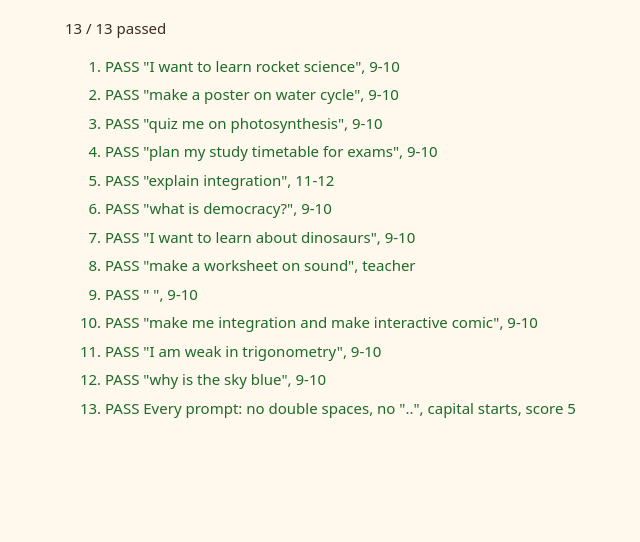
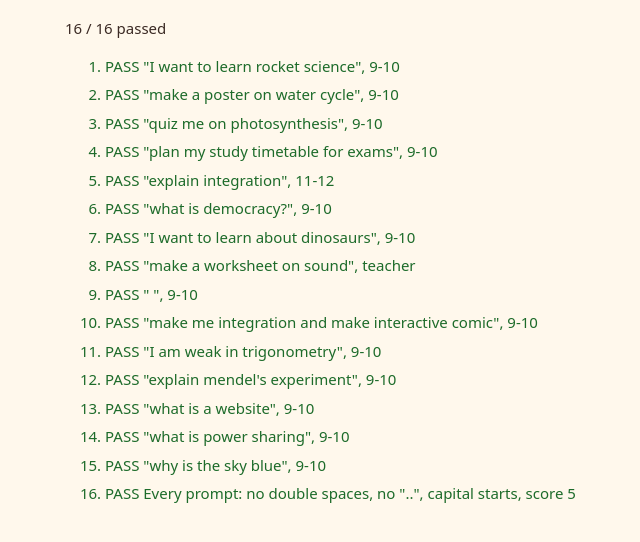
Before and after one commit to migikun474/nirdesh, a plain HTML site: page tests.html in a window 1280 px wide. Shown: the part 72-614 px from the top of the page, without its empty margins (195-835 px from the left). Drawn offline with Linux system fonts and the light colour scheme.

Commit message:
Smarter matching: CBSE chapter keywords, make only when asked
- ~250 CBSE chapter words across subjects (Mendel, Ohm's law, federalism, polynomials...)
- 'explain Mendel's experiment' / 'what is a website' stay learning questions
- multi-word keywords outweigh single words; -es plurals match

```diff
--- a/data.js
+++ b/data.js
@@ -3,36 +3,50 @@
 const NIRDESH_DATA = {
   subjects: [
     { id: 'space', role: 'a rocket scientist from ISRO', example: 'ISRO missions such as Chandrayaan-3',
-      keywords: ['rocket', 'satellite', 'planet', 'moon', 'mars', 'orbit', 'isro', 'space', 'chandrayaan', 'solar system'] },
+      keywords: ['rocket', 'satellite', 'planet', 'moon', 'mars', 'orbit', 'isro', 'space', 'chandrayaan', 'solar system',
+        'astronaut', 'gaganyaan', 'launch'] },
     { id: 'physics', role: 'a physics teacher', example: 'cricket, trains and the fan in your room',
-      keywords: ['force', 'motion', 'light', 'sound', 'electricity', 'magnet', 'energy', 'gravity', 'friction', 'newton', 'wave', 'physics'] },
+      keywords: ['force', 'motion', 'light', 'sound', 'electricity', 'magnet', 'energy', 'gravity', 'friction', 'newton', 'wave', 'physics',
+        'current', 'resistance', "ohm's law", 'ohm', 'lens', 'mirror', 'reflection', 'refraction', 'optics', 'power', 'pressure', 'heat', 'temperature', 'speed', 'velocity', 'acceleration', 'momentum', 'laws of motion', 'magnetic', 'magnetism', 'electromagnetic', 'nuclear', 'work and energy', 'thermodynamics'] },
     { id: 'chemistry', role: 'a chemistry teacher', example: 'cooking in an Indian kitchen',
-      keywords: ['atom', 'acid', 'reaction', 'element', 'periodic', 'carbon', 'metal', 'molecule', 'compound', 'chemistry'] },
+      keywords: ['atom', 'acid', 'reaction', 'element', 'periodic', 'carbon', 'metal', 'molecule', 'compound', 'chemistry',
+        'chemical', 'bond', 'bonding', 'salt', 'ph', 'mole', 'mixture', 'oxidation', 'reduction', 'non-metal', 'hydrocarbon', 'organic', 'polymer', 'electron', 'proton', 'neutron', 'isotope', 'valency', 'matter'] },
     { id: 'biology', role: 'a biology teacher', example: 'Indian plants and animals such as neem and the tiger',
-      keywords: ['cell', 'plant', 'human body', 'heart', 'dna', 'photosynthesis', 'animal', 'digestion', 'evolution', 'biology'] },
+      keywords: ['cell', 'plant', 'human body', 'heart', 'dna', 'photosynthesis', 'animal', 'digestion', 'evolution', 'biology',
+        'tissue', 'organ', 'gene', 'genetics', 'heredity', 'inheritance', 'mendel', 'chromosome', 'respiration', 'excretion', 'reproduction', 'ecosystem', 'food chain', 'hormone', 'nervous system', 'brain', 'blood', 'kidney', 'digestive', 'microorganism', 'bacteria', 'virus', 'enzyme', 'life processes', 'species', 'biodiversity', 'immunity'] },
     { id: 'maths', role: 'a maths teacher', example: 'rupees, cricket scores and train timings',
       keywords: ['equation', 'algebra', 'geometry', 'triangle', 'fraction', 'calculus', 'number', 'integration', 'differentiation',
-        'trigonometry', 'probability', 'statistics', 'quadratic', 'maths', 'math', 'mathematics'] },
+        'trigonometry', 'probability', 'statistics', 'quadratic', 'maths', 'math', 'mathematics',
+        'polynomial', 'linear equation', 'arithmetic progression', 'circle', 'volume', 'surface area', 'coordinate', 'mensuration', 'matrix', 'matrices', 'determinant', 'derivative', 'limits', 'vector', 'permutation', 'combination', 'sets', 'logarithm', 'percentage', 'ratio', 'profit', 'compound interest', 'simple interest', 'mean median mode', 'pythagoras', 'theorem', 'integral'] },
     { id: 'computers', role: 'a software engineer', example: 'UPI and other Indian apps',
-      keywords: ['coding', 'python', 'computer', 'programming', 'internet', 'website', 'app', 'java', 'javascript', 'html'] },
+      keywords: ['coding', 'python', 'computer', 'programming', 'internet', 'website', 'app', 'java', 'javascript', 'html',
+        'algorithm', 'database', 'sql', 'css', 'loop', 'variable', 'scratch', 'excel', 'cyber', 'binary', 'network'] },
     { id: 'ai', role: 'an AI researcher', example: 'Indian AI projects such as Bhashini',
-      keywords: ['ai', 'artificial intelligence', 'machine learning', 'chatgpt', 'claude', 'robot', 'neural network'] },
+      keywords: ['ai', 'artificial intelligence', 'machine learning', 'chatgpt', 'claude', 'robot', 'neural network',
+        'prompt', 'llm', 'deep learning', 'data science'] },
     { id: 'history', role: 'a history teacher', example: 'events from Indian history',
-      keywords: ['history', 'mughal', 'british', 'war', 'freedom', 'revolution', 'empire', 'gandhi'] },
+      keywords: ['history', 'mughal', 'british', 'war', 'freedom', 'revolution', 'empire', 'gandhi',
+        'nationalism', 'harappa', 'harappan', 'indus valley', 'maurya', 'gupta', 'ashoka', 'akbar', 'partition', 'independence', 'colonial', 'colonialism', 'world war', 'renaissance', 'civilisation', 'civilization', 'nazism', 'industrial revolution'] },
     { id: 'geography', role: 'a geography teacher', example: 'places in India such as the Himalayas',
-      keywords: ['river', 'mountain', 'climate', 'map', 'monsoon', 'earthquake', 'volcano', 'water cycle', 'soil', 'geography'] },
+      keywords: ['river', 'mountain', 'climate', 'map', 'monsoon', 'earthquake', 'volcano', 'water cycle', 'soil', 'geography',
+        'resources', 'agriculture', 'crop', 'mineral', 'natural vegetation', 'wildlife', 'drainage', 'population', 'latitude', 'longitude', 'rocks', 'weather', 'cyclone', 'flood', 'drought', 'desert', 'climate change'] },
     { id: 'civics', role: 'a civics teacher', example: 'the Indian Constitution',
-      keywords: ['constitution', 'government', 'parliament', 'democracy', 'rights', 'election', 'civics'] },
+      keywords: ['constitution', 'government', 'parliament', 'democracy', 'rights', 'election', 'civics',
+        'federalism', 'judiciary', 'court', 'fundamental rights', 'panchayat', 'political party', 'secularism', 'citizenship', 'law', 'vote', 'power sharing'] },
     { id: 'economics', role: 'an economist', example: 'the Indian economy and prices at your local market',
-      keywords: ['money', 'economy', 'bank', 'gdp', 'inflation', 'budget', 'market', 'economics'] },
+      keywords: ['money', 'economy', 'bank', 'gdp', 'inflation', 'budget', 'market', 'economics',
+        'poverty', 'unemployment', 'gst', 'tax', 'supply', 'demand', 'globalisation', 'globalization', 'development', 'credit', 'sector', 'trade', 'price'] },
     { id: 'english', role: 'an English teacher', example: 'stories by Indian authors such as R. K. Narayan',
-      keywords: ['grammar', 'essay', 'poem', 'story', 'letter', 'tense', 'vocabulary', 'english'] },
+      keywords: ['grammar', 'essay', 'poem', 'story', 'letter', 'tense', 'vocabulary', 'english',
+        'noun', 'verb', 'adjective', 'adverb', 'preposition', 'sentence', 'paragraph', 'comprehension', 'active and passive voice', 'passive voice', 'direct and indirect speech', 'reported speech', 'novel', 'debate', 'speech'] },
     { id: 'hindi', role: 'a Hindi teacher', example: 'famous Hindi writers such as Premchand',
       keywords: ['hindi', 'kavita', 'vyakaran', 'nibandh'] },
     { id: 'environment', role: 'an environmental scientist', example: 'Indian rivers such as the Ganga',
-      keywords: ['pollution', 'plastic', 'global warming', 'recycle', 'water', 'forest', 'environment'] },
+      keywords: ['pollution', 'plastic', 'global warming', 'recycle', 'water', 'forest', 'environment',
+        'deforestation', 'conservation', 'renewable', 'solar energy', 'waste', 'air pollution'] },
     { id: 'health', role: 'a doctor', example: 'Indian food and daily habits',
-      keywords: ['food', 'nutrition', 'exercise', 'sleep', 'yoga', 'disease', 'health'] },
+      keywords: ['food', 'nutrition', 'exercise', 'sleep', 'yoga', 'disease', 'health',
+        'diet', 'vitamin', 'protein', 'mental health', 'stress', 'hygiene', 'first aid'] },
     { id: 'art', role: 'an artist and art teacher', example: 'Indian art such as Madhubani',
       keywords: ['drawing', 'painting', 'colour', 'color', 'sketch', 'design', 'art'] },
     { id: 'music', role: 'a music teacher', example: 'Indian ragas and folk songs',
@@ -40,9 +54,11 @@ const NIRDESH_DATA = {
     { id: 'sports', role: 'a sports coach', example: 'Indian athletes such as Neeraj Chopra',
       keywords: ['cricket', 'football', 'fitness', 'athlete', 'olympics', 'sport'] },
     { id: 'careers', role: 'a career guide for Indian students', example: 'Indian colleges and exams such as JEE and NEET',
-      keywords: ['career', 'job', 'stream', 'after 10th', 'engineering', 'doctor', 'jee', 'neet'] },
+      keywords: ['career', 'job', 'stream', 'after 10th', 'engineering', 'doctor', 'jee', 'neet',
+        'college', 'iit', 'mbbs', 'upsc', 'commerce', 'scholarship', 'course', 'after 12th'] },
     { id: 'study', role: 'a study coach', example: 'the CBSE exam pattern',
-      keywords: ['study', 'exam', 'memory', 'focus', 'notes', 'revision', 'timetable'] },
+      keywords: ['study', 'exam', 'memory', 'focus', 'notes', 'revision', 'timetable',
+        'boards', 'board exam', 'time management', 'manage time', 'concentration', 'procrastination', 'motivation', 'study plan'] },
     { id: 'business', role: 'a startup founder', example: 'Indian startups',
       keywords: ['business', 'startup', 'company', 'marketing', 'brand'] },
     { id: 'engineering', role: 'an engineer', example: 'Indian projects such as the Delhi Metro',
--- a/engine.js
+++ b/engine.js
@@ -4,11 +4,13 @@ const PART_KEYS = ['role', 'task', 'context', 'constraints', 'output'];
 // Whole-word match. Subjects also accept a plural "s" ("rockets"); intents don't, so "exams" stays out of practise.
 function hasWord(text, word, plural) {
   const esc = word.replace(/[.*+?^${}()|[\]\\]/g, '\\$&');
-  return new RegExp('\\b' + esc + (plural ? 's?' : '') + '\\b', 'i').test(text);
+  return new RegExp('\\b' + esc + (plural ? '(?:e?s)?' : '') + '\\b', 'i').test(text);
 }
 
+// Nouns like "website" or "game" only mean "make" when the student asks to make something.
 function findIntent(text) {
-  const hit = NIRDESH_DATA.intents.find(([, words]) => words.some(w => hasWord(text, w)));
+  const hit = NIRDESH_DATA.intents.find(([id, words]) =>
+    (id !== 'make' || MAKE_ASK.test(text)) && words.some(w => hasWord(text, w)));
   return hit ? hit[0] : 'learn';
 }
 
@@ -32,7 +34,13 @@ function findTopic(original) {
 
 // Small words that sit between the verb and the thing: "make me a ...", "... and make a comic".
 const LINK_WORDS = new Set(['a', 'an', 'the', 'me', 'my', 'and', 'with', 'to', 'some', 'make', 'create', 'build', 'write',
-  'design', 'draw', 'do', 'on', 'about', 'for', 'of', 'i', 'want', 'please', 'help']);
+  'design', 'draw', 'do', 'on', 'about', 'for', 'of', 'i', 'want', 'please', 'help', 'prepare',
+  'explain', 'learn', 'understand', 'teach', 'tell', 'know', 'what', 'is', 'how', 'does', 'why', 'revise', 'practise', 'practice']);
+
+// "explain Mendel's experiment" is a question about an experiment, not a request to build one.
+// A make-word only counts when the student asks to make it, or starts with it ("a poster on ...").
+const MAKE_ASK = /\b(make|create|build|design|draw|write|prepare|do|help me with)\b|^code\b/i;
+const OPENERS = new Set(['a', 'an', 'the', 'my', 'some', 'i', 'want', 'to', 'please', 'need']);
 
 // "make a comic on Newton's laws" -> { label: 'comic', thing: 'a comic on Newton's laws', topic: "Newton's laws" }.
 function findMake(original) {
@@ -47,6 +55,8 @@ function findMake(original) {
       while (before.length && adjectives.length < 2 && !LINK_WORDS.has(before[before.length - 1].toLowerCase())) {
         adjectives.unshift(before.pop());
       }
+      const asked = MAKE_ASK.test(before.join(' ')) || before.every(x => OPENERS.has(x.toLowerCase()));
+      if (!asked) return null;
       const label = [...adjectives, m[0]].join(' ');
 
       const after = original.slice(m.index + m[0].length);
@@ -71,11 +81,12 @@ function findMake(original) {
   return null;
 }
 
-// Most keyword hits wins; ties go to the subject listed first.
+// Most keyword hits wins, a two-word keyword counting twice ("power sharing" beats "power");
+// ties go to the subject listed first.
 function findSubject(topic) {
   let best = NIRDESH_DATA.general, bestHits = 0;
   for (const s of NIRDESH_DATA.subjects) {
-    const hits = s.keywords.filter(k => hasWord(topic, k, true)).length;
+    const hits = s.keywords.filter(k => hasWord(topic, k, true)).reduce((n, k) => n + k.split(' ').length, 0);
     if (hits > bestHits) { best = s; bestHits = hits; }
   }
   return best;
--- a/tests.html
+++ b/tests.html
@@ -32,6 +32,9 @@ const cases = [
   // Beyond the plan: specific formats and clean topics.
   ['make me integration and make interactive comic', '9-10', r => r.topic === 'integration' && r.parts.task.startsWith('Help me make an interactive comic about integration.') && r.parts.output.includes('panels')],
   ['I am weak in trigonometry', '9-10', r => r.topic === 'trigonometry' && r.subject === 'maths' && r.parts.context.includes('go slowly')],
+  ["explain mendel's experiment", '9-10', r => r.intent === 'learn' && r.subject === 'biology' && r.parts.task === "Explain mendel's experiment, from the basics up to the main ideas."],
+  ['what is a website', '9-10', r => r.intent === 'learn' && r.subject === 'computers'],
+  ['what is power sharing', '9-10', r => r.subject === 'civics'],
   ['why is the sky blue', '9-10', r => r.parts.task.startsWith('Answer this question: Why is the sky blue?') && !r.parts.role.includes('teacher in why')],
 ];
 
```
